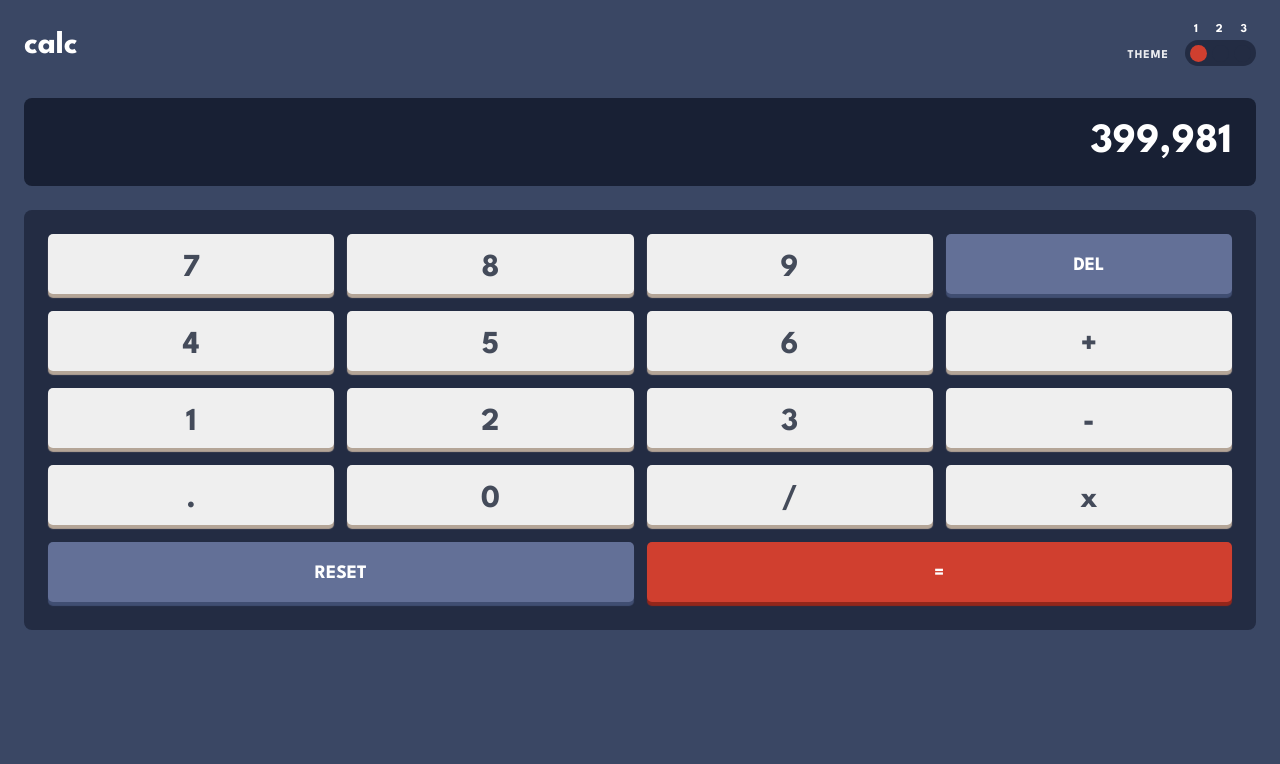
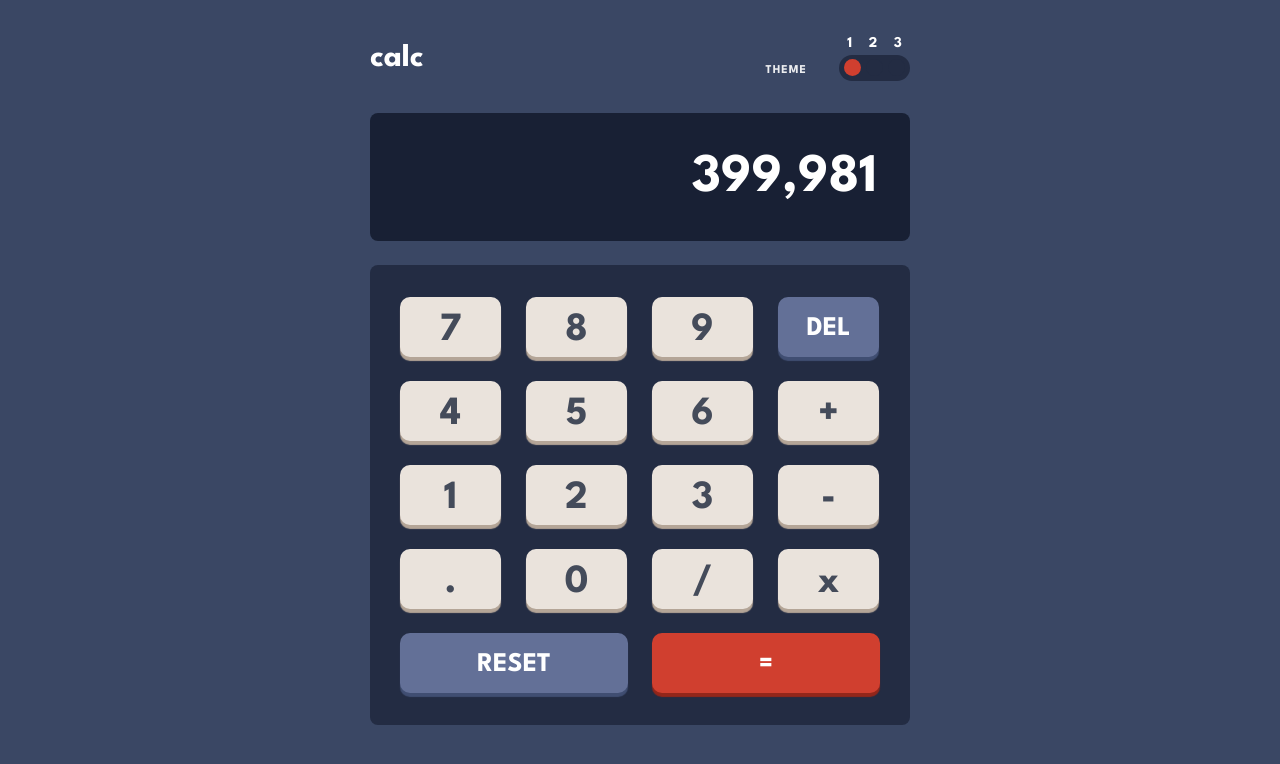
Before and after one commit to minibrusp/frontendmentor-calculator-app, a website built with webpack: page public/index.html in a window 1280 px wide. Built offline with nearby package versions, Linux system fonts and the light colour scheme.

Commit message:
- Responsive Design - Added new color to palette

```diff
--- a/public/index.html
+++ b/public/index.html
@@ -62,8 +62,8 @@
         <button value="/">/</button>
         <button value="x">x</button>
 
-        <button class="calculator__controls__btn__reset remover" value="reset">reset</button>
-        <button class="calculator__controls__btn__equals calculate" value="=">=</button>
+        <button class="calculator__controls__btn__reset remover large" value="reset">reset</button>
+        <button class="calculator__controls__btn__equals calculate large" value="=">=</button>
 
 
 
--- a/src/styles/modules/_calc-controls.scss
+++ b/src/styles/modules/_calc-controls.scss
@@ -13,6 +13,7 @@
       @include mix.keyShadow(color.$darkGrayishOrange);
 
 
+
       &.remover {
         background-color: color.$darkModerateCyan;
         color: color.$white2;
@@ -24,6 +25,15 @@
         background-color: color.$orange;
         @include mix.keyShadow(color.$darkOrange);
       }
+
+      &:hover.remover {
+        background-color: color.$moonStoneBlue;
+      }
+
+      &:hover.calculate {
+        background-color: color.$mangoTango;
+      }
+
     }
   }
 }
@@ -38,6 +48,10 @@
       background-color: color.$veryDarkViolet;
       @include mix.keyShadow(color.$darkMagenta);
 
+      &:hover {
+        background-color: color.$grape;
+      }
+
 
       &.remover {
         background-color: color.$darkViolet;
@@ -50,11 +64,18 @@
         background-color: color.$pureCyan;
         @include mix.keyShadow(color.$softCyan);
       }
+
+      &:hover.remover {
+        background-color: color.$lightgrape;
+      }
+
+      &:hover.calculate {
+        background-color: color.$waterspout;
+      }
+
     }
   }
 }
-
-
 
 .calculator__controls {
   display: grid;
@@ -64,14 +85,18 @@
   border-radius: 8px;
   padding: 24px 24px 28px 24px;;
   background-color: color.$veryDarkDesaturatedBlue2;
+  width: 100%;
+
+  @media screen and (min-width: 640px) {
+    gap: 24px 24px;
+    padding: 32px 30px;
+  }
 
   button {
     font-family: 'League Spartan', sans-serif;
-    // width: 60px;
     height: 60px;
     font-size: 1rem;
     color: color.$veryDarkGrayishBlue;
-
     padding: 8px 0 0 0;
     display: inline-flex;
     justify-content: center;
@@ -79,8 +104,19 @@
     align-items: center;
     border: navajowhite;
     @include mix.keyShadow(color.$grayishOrange);
+    cursor: pointer;
+    background-color: color.$lightGrayishOrange;
 
-    cursor: pointer;
+    &:hover {
+      background-color: color.$white1;
+    }
+
+    @media screen and (min-width: 640px) {
+      max-width: 101px;
+      font-size: 1.25rem;
+      border-radius: 10px;
+    }
+
 
     &:active, &.remover:active, &.calculate:active  {
       box-shadow: none;
@@ -94,6 +130,14 @@
       color: color.$white1;
       @include mix.keyShadow(color.$desaturatedDarkBlue2);
       padding-top: 3px;
+
+      @media screen and (min-width: 640px) {
+        font-size: 27px;
+      }
+
+      &:hover {
+        background-color: color.$maximumBluePurple;
+      }
     }
 
     &.calculate {
@@ -102,6 +146,18 @@
       background-color: color.$red;
       @include mix.keyShadow(color.$darkRed);
       padding-top: 3px;
+
+      @media screen and (min-width: 640px) {
+        font-size: 27px;
+      }
+
+      &:hover {
+        background-color: color.$Bittersweet;
+      }
+    }
+
+    &.large {
+      max-width: 100%;
     }
 
   }
--- a/src/styles/modules/_calc-header.scss
+++ b/src/styles/modules/_calc-header.scss
@@ -4,6 +4,7 @@
 .calculator__header {
   @include mix.flexShort(space-between, center, row, null);
   margin-bottom: 32px;
+  width: 100%;
 
 
   &__title {
@@ -13,6 +14,10 @@
 
   &__theme {
     @include mix.flexShort(flex-start, flex-end, row, 0.5rem);
+
+    @media screen and (min-width: 650px) {
+      gap: 1rem;
+    }
 
     &__text {
       font-size: 12px;
@@ -35,6 +40,10 @@
 
         span {
           font-size: 12px;
+
+          @media screen and (min-width:650px) {
+            font-size: 15px;
+          }
         }
 
       }
@@ -55,7 +64,10 @@
 
         input:checked ~ label {
           background-color: color.$red;
+        }
 
+        input:checked ~ label:hover {
+          filter: brightness(150%) saturate(70%);
         }
 
         label {
@@ -66,9 +78,6 @@
           background-color: color.$veryDarkDesaturatedBlue2;
           border-radius: 100%;
 
-          &:hover {
-            filter: brightness(150%) saturate(70%);
-          }
         }
       }
     }
--- a/src/styles/modules/_calc-output.scss
+++ b/src/styles/modules/_calc-output.scss
@@ -2,10 +2,10 @@
 
 .calculator__output {
 
+  width: 100%;
+
   input {
-    // width: 327px;
     width: 100%;
-    // height: 88px;
     font-family: "League Spartan", sans-serif;
     background-color: color.$veryDarkDesaturatedBlue3;
     border: none;
@@ -16,6 +16,11 @@
     font-size: 1.3rem;
     padding: 25px 24px;
     margin-bottom: 24px;
+
+    @media screen and (min-width: 640px) {
+      font-size: 1.7rem;
+      padding: 40px 33px 38px 33px;
+    }
 
     &::placeholder {
       color: color.$veryDarkGrayishBlue;
--- a/src/styles/modules/calculator.scss
+++ b/src/styles/modules/calculator.scss
@@ -1,3 +1,16 @@
 @forward "./calc-header";
 @forward "./calc-output";
 @forward "./calc-controls";
+
+.calculator {
+  max-width: 588px;
+  margin: 0 auto;
+
+  @media screen and (min-width: 640px) {
+    display: flex;
+    flex-direction: column;
+    justify-content: center;
+    align-items: center;
+    min-height: 95vh;
+  }
+}
--- a/src/styles/utils/_colors.scss
+++ b/src/styles/utils/_colors.scss
@@ -23,6 +23,10 @@ $darkRed: hsl(6, 70%, 34%);
 $lightGrayishOrange: hsl(30, 25%, 89%);
 // (key shadow)
 $grayishOrange: hsl(28, 16%, 65%);
+// (key:hover delete and reset)
+$maximumBluePurple: hsl(225, 54%, 76%);
+// (key:hover calculate)
+$Bittersweet: hsl(6, 93%, 67%);
 
 // Text
 
@@ -55,6 +59,10 @@ $darkOrange: hsl(25, 99%, 27%);
 $lightGrayishYellow: hsl(45, 7%, 89%);
 // (key shadow)
 $darkGrayishOrange: hsl(35, 11%, 61%);
+// (key:hover delete and reset)
+$moonStoneBlue: hsl(185, 41%, 56%);
+// (key:hover calculate)
+$mangoTango: hsl(25, 100%, 61%);
 
 // Text
 
@@ -85,6 +93,12 @@ $softCyan: hsl(177, 92%, 70%);
 $veryDarkViolet: hsl(268, 47%, 21%);
 // (key shadow)
 $darkMagenta: hsl(290, 70%, 36%);
+// (key:hover normals)
+$grape: hsl(268, 54%, 44%);
+// (key:hover delete and reset)
+$lightgrape: 	hsl(281, 55%, 44%);
+// (key:hover calculate)
+$waterspout: hsl(177, 100%, 79%);
 
 // Text
 $lightYellow: hsl(52, 100%, 62%);
```
